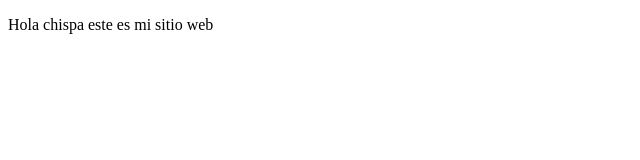
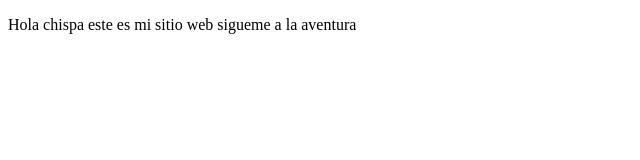
Before and after one commit to JamilRN/proyectoDemoCursoPrework, a plain HTML site: page index.html in a window 1280 px wide. Shown: the whole page, without its empty margins (0-640 px from the left). Drawn offline with Linux system fonts and the light colour scheme.

Commit message:
invitacion a chispa

```diff
--- a/index.html
+++ b/index.html
@@ -8,7 +8,7 @@
 </head>
 <body>
     <p>
-        Hola chispa este es mi sitio web
+        Hola chispa este es mi sitio web sigueme a la aventura
     </p>
 </body>
 </html>
```
